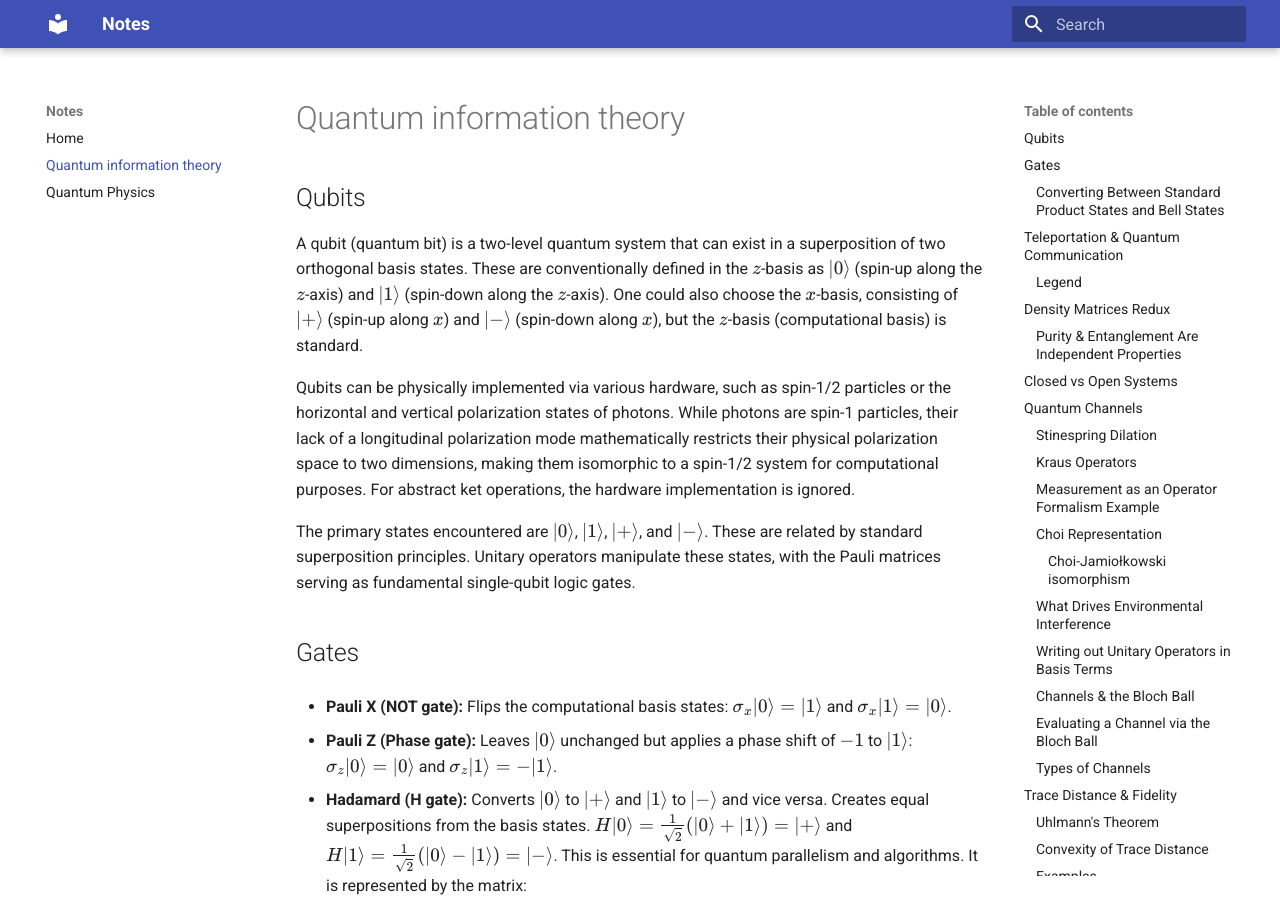
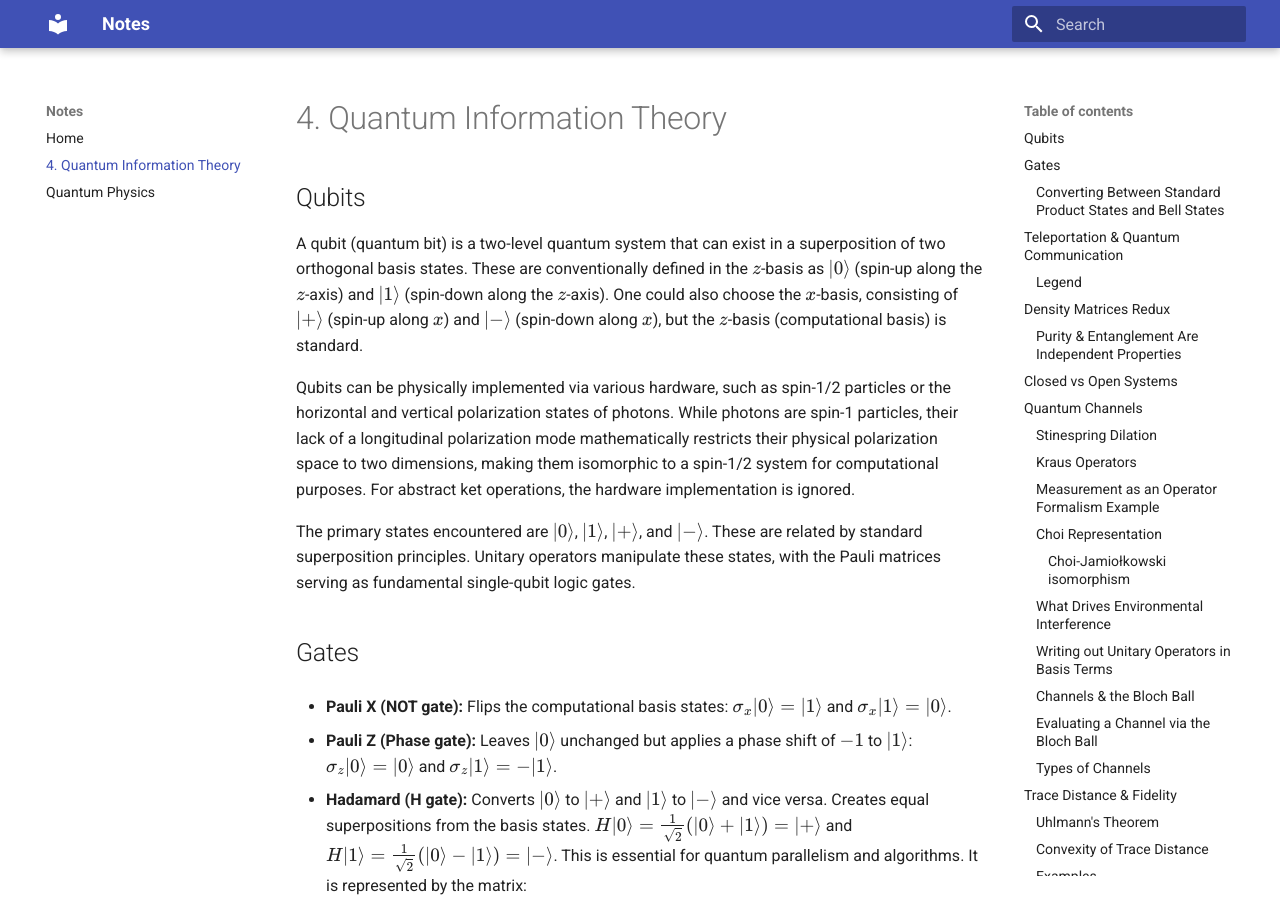
Before and after one commit to regstuff/notes, an MkDocs documentation site: the page built from docs/quantum_information_theory.md, in a window 1280 px wide and 900 px high. Built offline with MkDocs 1.6.1 and Material for MkDocs 9.7.7, drawn with Linux system fonts in a browser that asks for light colours.

Commit message:
Update quantum_information_theory.md

```diff
--- a/docs/quantum_information_theory.md
+++ b/docs/quantum_information_theory.md
@@ -1,3 +1,5 @@
+# 4. Quantum Information Theory
+
 ## Qubits
 
 A qubit (quantum bit) is a two-level quantum system that can exist in a superposition of two orthogonal basis states. These are conventionally defined in the $z$-basis as $\vert{}0\rangle$ (spin-up along the $z$-axis) and $\vert{}1\rangle$ (spin-down along the $z$-axis). One could also choose the $x$-basis, consisting of $\vert{}+\rangle$ (spin-up along $x$) and $\vert{}-\rangle$ (spin-down along $x$), but the $z$-basis (computational basis) is standard.
```
